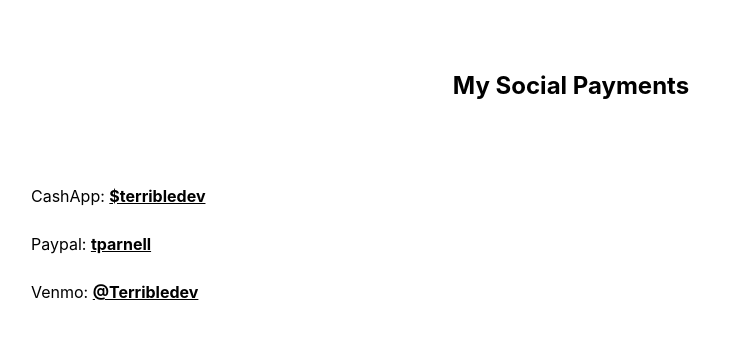
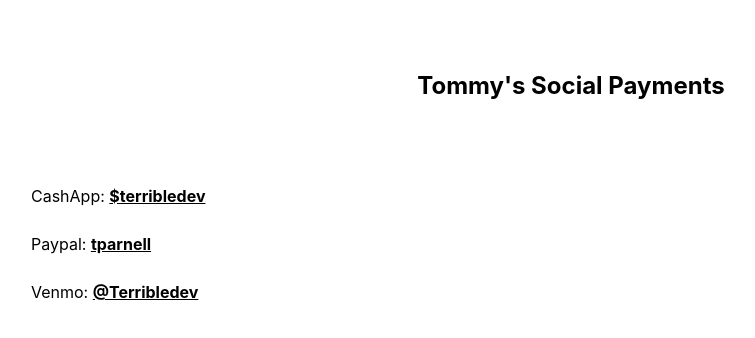
Before and after one commit to TerribleDev/pay.terrible.dev, a plain HTML site: page index.html in a window 1280 px wide. Shown: the whole page, without its empty margins (69-824 px from the left). Drawn offline with Linux system fonts and the light colour scheme.

Commit message:
Update index.html

```diff
--- a/index.html
+++ b/index.html
@@ -536,7 +536,7 @@ blockquote footer {
 <body>
     <main>
         <article>
-        <header><h1>My Social Payments</h1></header>
+        <header><h1>Tommy's Social Payments</h1></header>
 
         <p>
             CashApp: <a target="_blank" noreferrer href="https://cash.app/$terribledev">$terribledev</a><br /><br />
```
